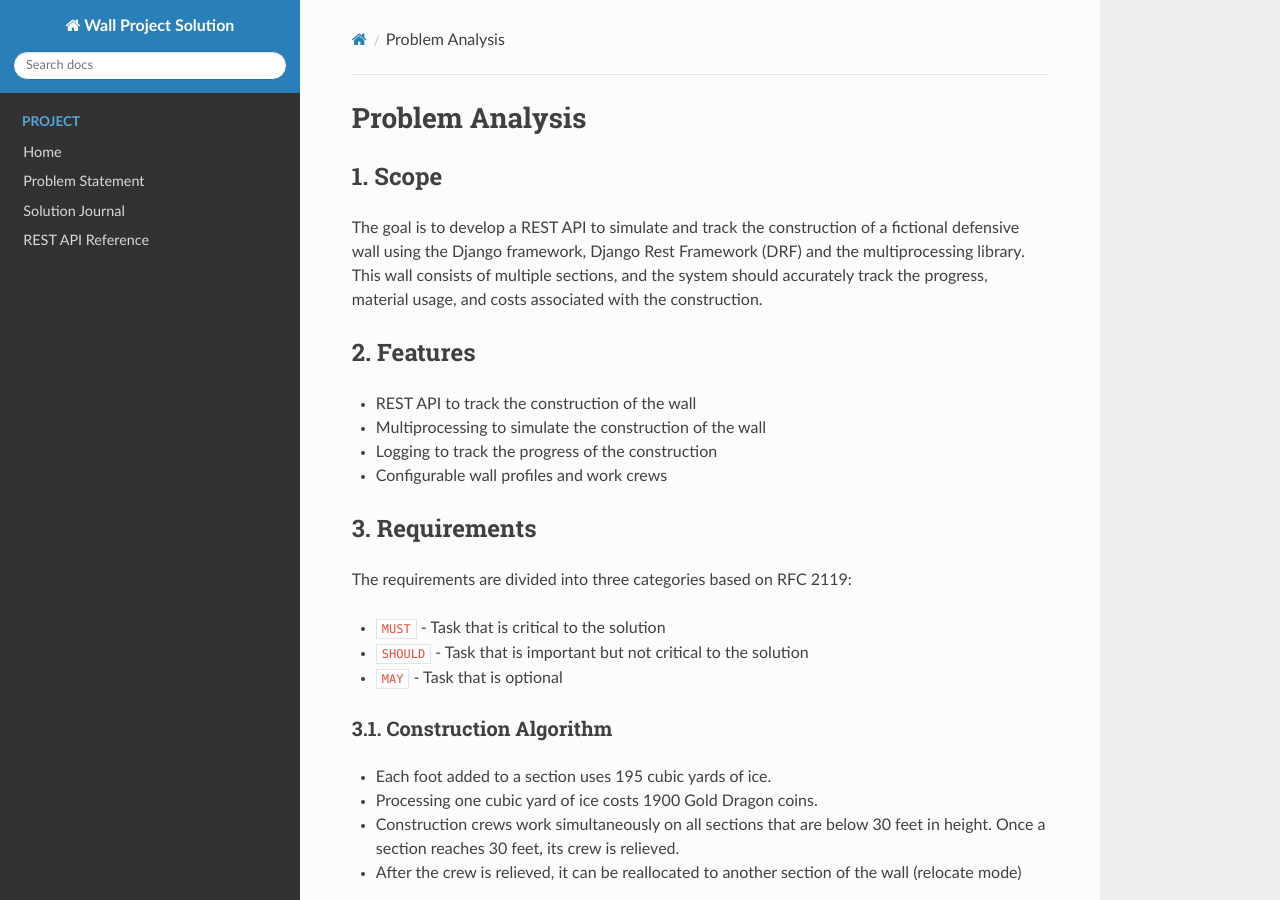
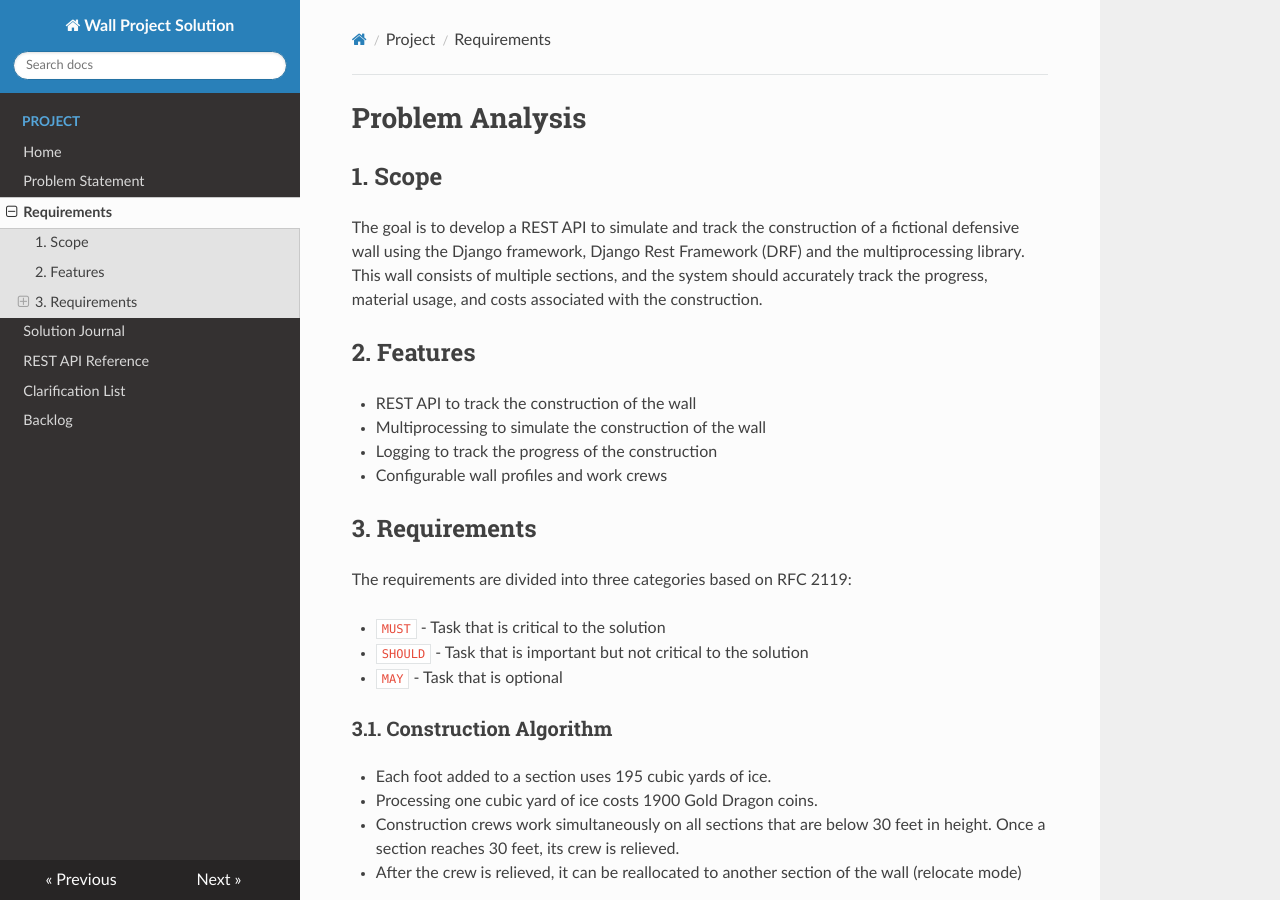
Before and after one commit to braboj/the-great-wall, an MkDocs documentation site: the page built from docs/analysis.md, in a window 1280 px wide and 900 px high. Built offline with MkDocs 1.6.1, drawn with Linux system fonts in a browser that asks for light colours; nearby versions of some CDN libraries.

Commit message:
(#12) - Update the mkdocs config file

```diff
--- a/mkdocs.yml
+++ b/mkdocs.yml
@@ -7,8 +7,12 @@ nav:
     - Project:
       - Home: index.md
       - Problem Statement: problem.md
+      - Requirements: analysis.md
       - Solution Journal : solution.md
       - REST API Reference: rest_api.md
+      - Clarification List: questions.md
+      - Backlog: backlog.md
+
 
 plugins:
 - search
```
